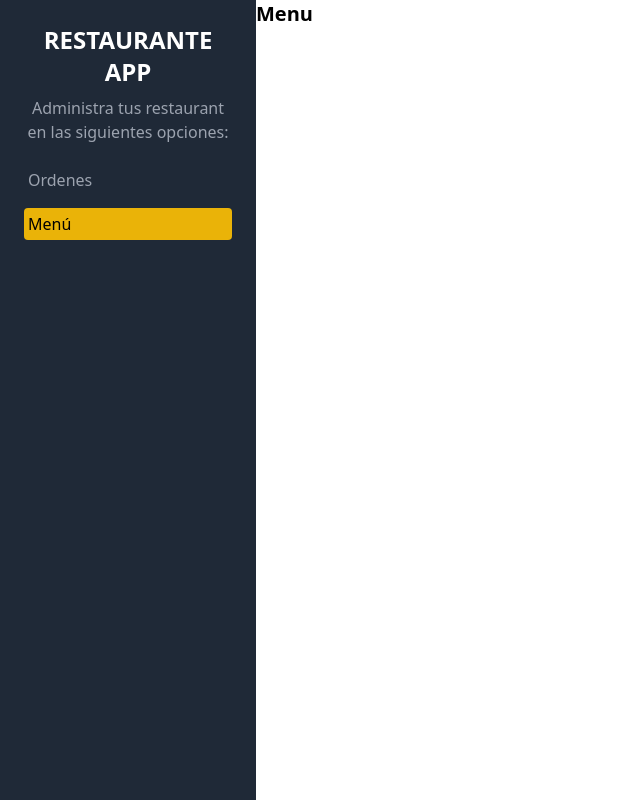
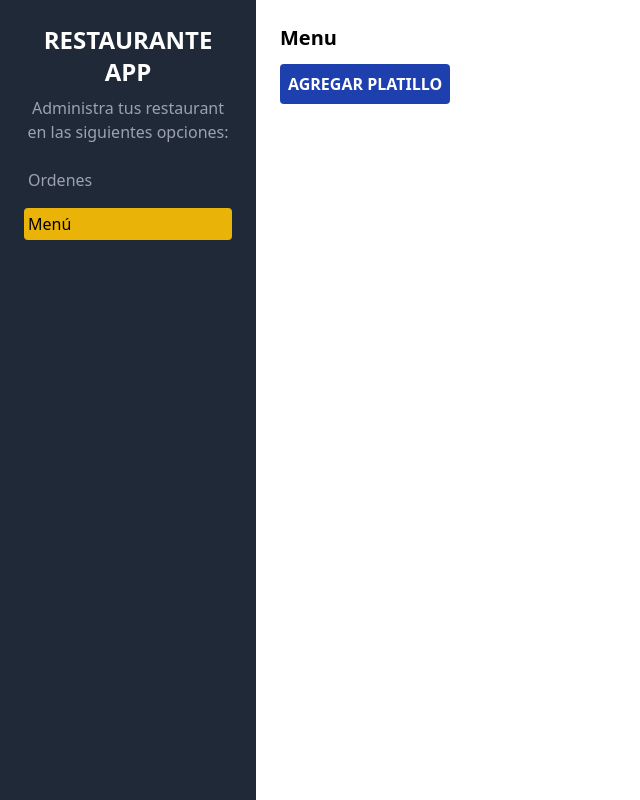
Before and after one commit to vspeed21/restaurante-web, a React (Vite) app: page /menu in a window 1280 px wide. Shown: the whole page, without its empty margins (0-640 px from the left). Built offline with nearby package versions, Linux system fonts and the light colour scheme.

Commit message:
create: button link to nuevo-platillo

```diff
--- a/src/layout/Layout.tsx
+++ b/src/layout/Layout.tsx
@@ -4,10 +4,10 @@ import Sidebar from './Sidebar';
 
 function Layout() {
   return (
-    <div className="md:flex min-h-screen">
+    <div className="min-h-screen md:flex">
       <Sidebar />
 
-      <div className='md:w-3/5 xl:w-4/5'>
+      <div className='p-6 md:w-3/5 xl:w-4/5'>
         <Outlet />
       </div>
     </div>
--- a/src/pages/Menu.tsx
+++ b/src/pages/Menu.tsx
@@ -1,7 +1,16 @@
+import { Link } from "react-router-dom";
 
 function Menu() {
   return (
-    <h1 className="text-xl font-bold">Menu</h1>
+    <div>
+      <h1 className="text-xl font-bold">Menu</h1>
+      <Link
+        to='/nuevo-platillo'
+        className="inline-block p-2 mt-3 mb-5 font-bold text-white uppercase bg-blue-800 rounded hover:bg-blue-700"
+      >
+        Agregar platillo
+      </Link>
+    </div>
   )
 }
 
```
